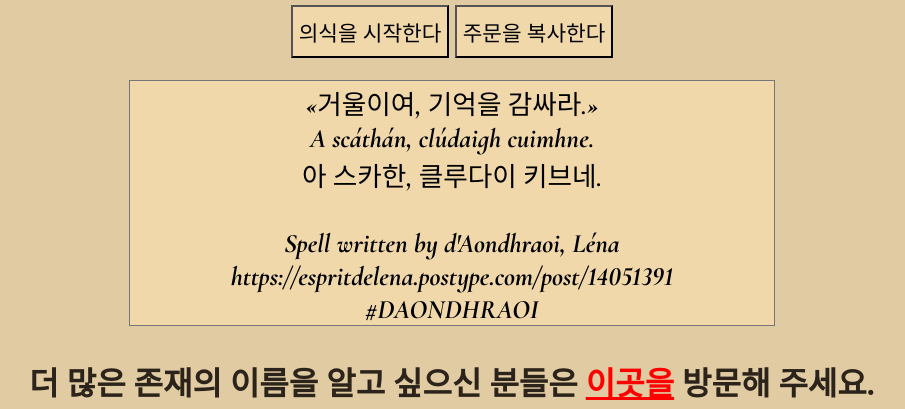
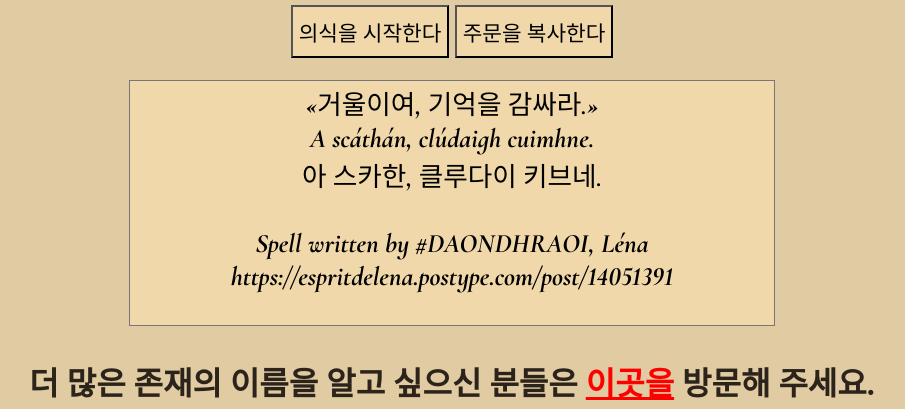
Before and after one commit to LenaEiler/ADFB, a plain HTML site: page index.html in a window 1280 px wide. Both pictures are taken after a click on the button "의식을 시작한다". Shown: the part 1799-2208 px from the top of the page, without its empty margins (188-1093 px from the left). Drawn offline with Linux system fonts and the light colour scheme; a web font is replaced by a local one.

Commit message:
Update index.html

```diff
--- a/index.html
+++ b/index.html
@@ -535,7 +535,7 @@ function SubmitCheck() {
 
 
   var textbox_spell = document.getElementById("spell")
-  textbox_spell.value = "«"+(genitive_name + vocative_name + accusative_pronoun_name + possessive_name + accusative_name + imperative_name)+"»" + "\n" + (vocative + genitive + imperative + accusative_pronoun + possessive + accusative) + "\n" + (voc_hangul + gen_hangul + imp_hangul + accpro_hangul + posacu_hangul) + "\n\n" + "Spell written by d'Aondhraoi, Léna" + "\n" + "https://espritdelena.postype.com/post/14051391" + "\n" + "#DAONDHRAOI"
+  textbox_spell.value = "«"+(genitive_name + vocative_name + accusative_pronoun_name + possessive_name + accusative_name + imperative_name)+"»" + "\n" + (vocative + genitive + imperative + accusative_pronoun + possessive + accusative) + "\n" + (voc_hangul + gen_hangul + imp_hangul + accpro_hangul + posacu_hangul) + "\n\n" + "Spell written by #DAONDHRAOI, Léna" + "\n" + "https://espritdelena.postype.com/post/14051391"
 }
 
 function SubmitCopy() {
```
